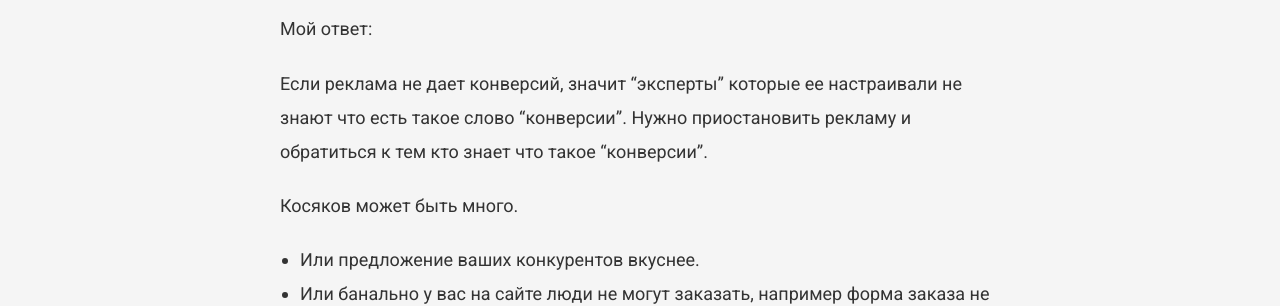
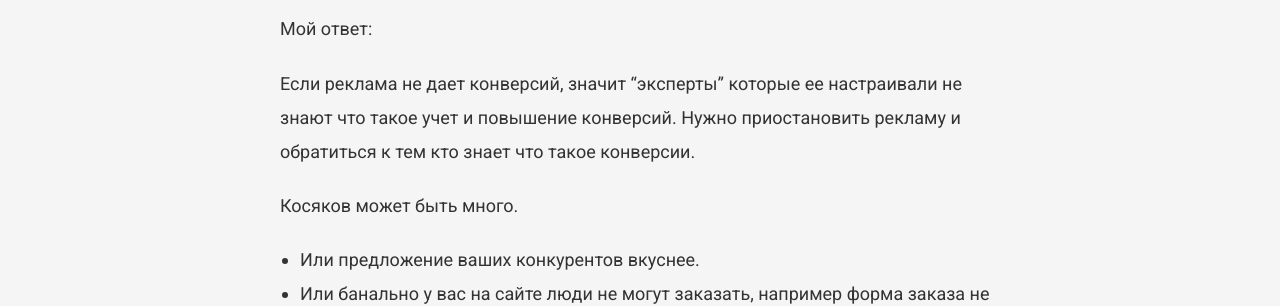
Before and after one commit to VadymVolos/vadymvolos.github.io, a Jekyll site: the page built from _posts/digital-marketing/2017-04-05-chto-delat-esli-reklama-unichtozhayet-byudzhet-i-ne-prinosit-polzy.md, in a window 1280 px wide. Shown: the part 404-710 px from the top of the page. Built offline with Jekyll 4.4.1, drawn with Linux system fonts in a browser that asks for light colours; nearby versions of some CDN libraries; comment, search, counter and statistics services are not loaded.

Commit message:
Update 2017-04-05-chto-delat-esli-reklama-unichtozhayet-byudzhet-i-ne-prinosit-polzy.md

```diff
--- a/_posts/digital-marketing/2017-04-05-chto-delat-esli-reklama-unichtozhayet-byudzhet-i-ne-prinosit-polzy.md
+++ b/_posts/digital-marketing/2017-04-05-chto-delat-esli-reklama-unichtozhayet-byudzhet-i-ne-prinosit-polzy.md
@@ -16,7 +16,7 @@
 
 Мой ответ:
 
-Если реклама не дает конверсий, значит "эксперты" которые ее настраивали не знают что есть такое слово "конверсии". Нужно приостановить рекламу и обратиться к тем кто знает что такое "конверсии".
+Если реклама не дает конверсий, значит "эксперты" которые ее настраивали не знают что такое учет и повышение конверсий. Нужно приостановить рекламу и обратиться к тем кто знает что такое конверсии.
 
 Косяков может быть много.
 <ul>
```
